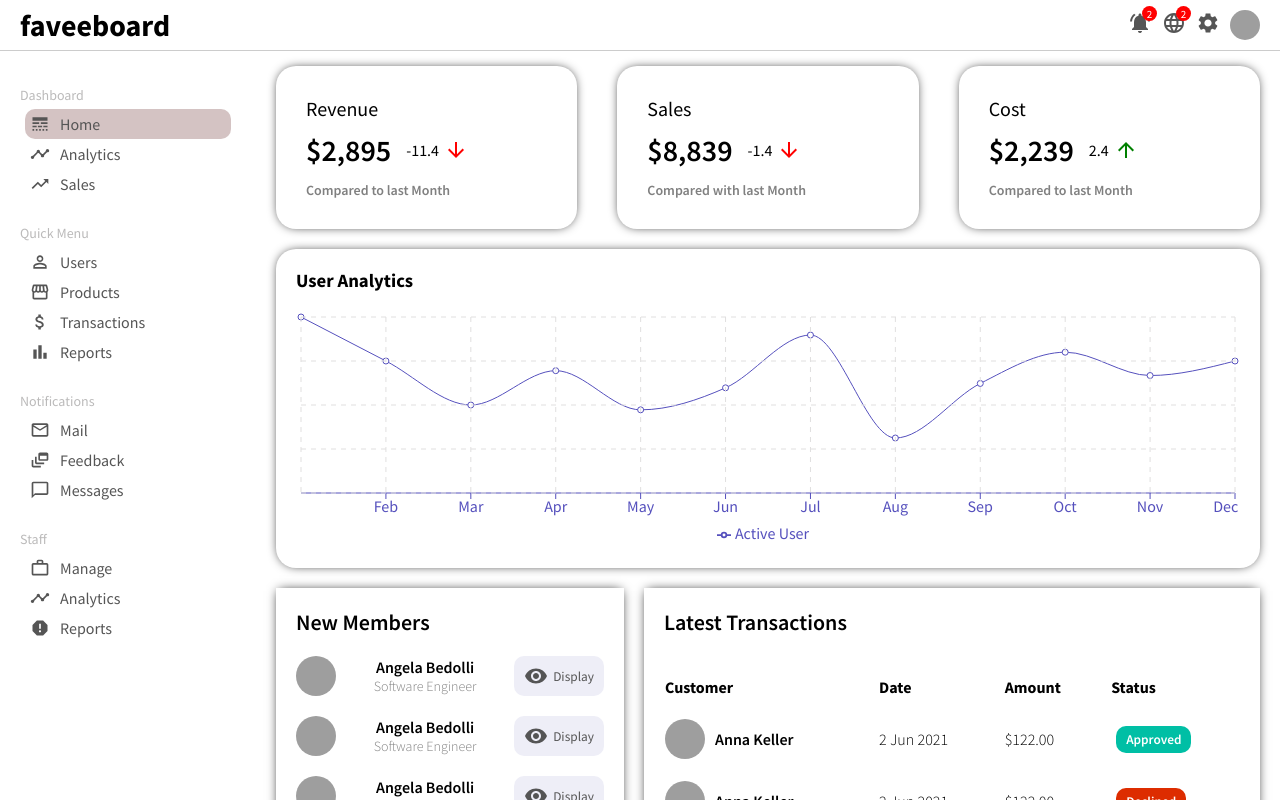
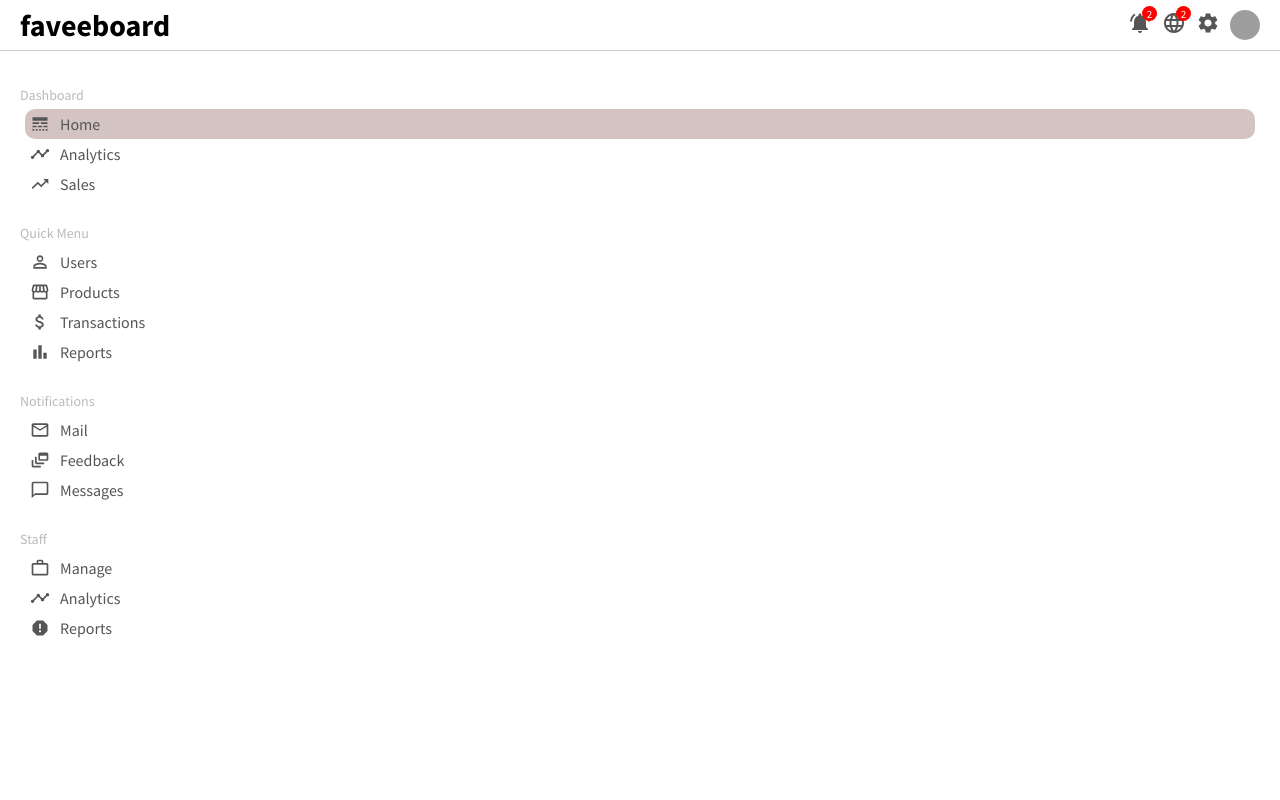
Before and after one commit to kodeman2/React-Admin-Dashboard, a React (Vite) app: page /users in a window 1280 px wide. Shown: the top 800 px of the page. Built offline with nearby package versions, Linux system fonts and the light colour scheme; grey boxes are pictures that could not be loaded.

Commit message:
chore:user page develpment

```diff
--- a/package.json
+++ b/package.json
@@ -13,8 +13,10 @@
     "@emotion/styled": "^11.10.4",
     "@mui/icons-material": "^5.10.6",
     "@mui/material": "^5.10.7",
+    "@mui/x-data-grid": "^5.17.10",
     "react": "^18.2.0",
     "react-dom": "^18.2.0",
+    "react-router-dom": "^6.4.3",
     "recharts": "^2.1.14"
   },
   "devDependencies": {
--- a/src/App.jsx
+++ b/src/App.jsx
@@ -2,17 +2,27 @@ import Topbar from "./components/topbar/Topbar"
 import Sidebar from "./components/sidebar/Sidebar"
 import "./app.css"
 import Home from "./pages/home/Home";
+import { BrowserRouter as Router, Routes, Route} from "react-router-dom";
+import UserList from "./pages/userList/UserList";
 
 function App() {
 
 return (
-<div>
+    <Router>
 <Topbar/>
 <div className="container">
  <Sidebar />
- <Home />
+ <Routes>
+   <Route path="/" element={<Home />} />
+   <Route path="/users" element={<UserList />} />
+
+
+
+ </Routes>
+
+
 </div>
-</div>
+    </Router>
 );
 
 
--- a/src/app.css
+++ b/src/app.css
@@ -2,4 +2,5 @@
   display: flex;
   margin-top: 15px;
 
+
 }
--- a/src/components/widgetLg/widgetlg.css
+++ b/src/components/widgetLg/widgetlg.css
@@ -3,6 +3,7 @@
  box-shadow: 0px 0px 11px -3px rgba(0,0,0,1);
 -webkit-box-shadow: 0px 0px 11px -3px rgba(0,0,0,1);
 -moz-box-shadow: 0px 0px 11px -3px rgba(0,0,0,1);
+border-radius: 10px;
 
 }
 
--- a/src/components/widgetSm/widgetsm.css
+++ b/src/components/widgetSm/widgetsm.css
@@ -5,6 +5,7 @@
 -moz-box-shadow: 0px 0px 11px -3px rgba(0,0,0,1);
 padding: 20px;
 margin-right: 20px;
+border-radius: 10px;
 }
 
 .widgetSmTitle{
--- /dev/null
+++ b/src/pages/UserList/UserList.jsx
@@ -0,0 +1,11 @@
+import './UserList.css';
+import { DataGrid } from '@mui/x-data-grid';
+
+export default function UserList() {
+  return (
+    <div className='userList'>
+
+
+    </div>
+  )
+}
--- /dev/null
+++ b/src/pages/UserList/userList.css
@@ -0,0 +1,3 @@
+.userList{
+
+}
--- a/src/pages/home/home.css
+++ b/src/pages/home/home.css
@@ -5,4 +5,5 @@
 .homeWidget{
  display: flex;
  margin:20px;
+
 }
```
Also changed, not shown: 1 other file (tests, documents, lock files or other folders).
